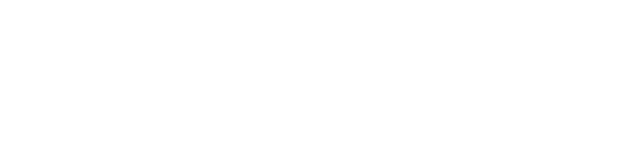
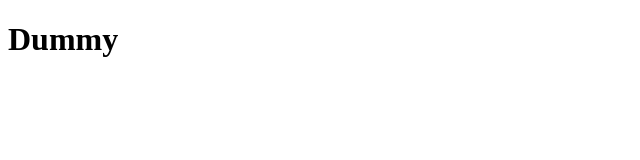
Before and after one commit to Triton-Z/Blank, a plain HTML site: page index.html in a window 1280 px wide. Shown: the whole page, without its empty margins (0-640 px from the left). Drawn offline with Linux system fonts and the light colour scheme.

Commit message:
Update index.html

```diff
--- a/index.html
+++ b/index.html
@@ -9,7 +9,7 @@
 
 </head>
 <body>
-<h1>ㅤ</h1>
+<h1>Dummy</h1>
 
 </body>
   </html>
```
